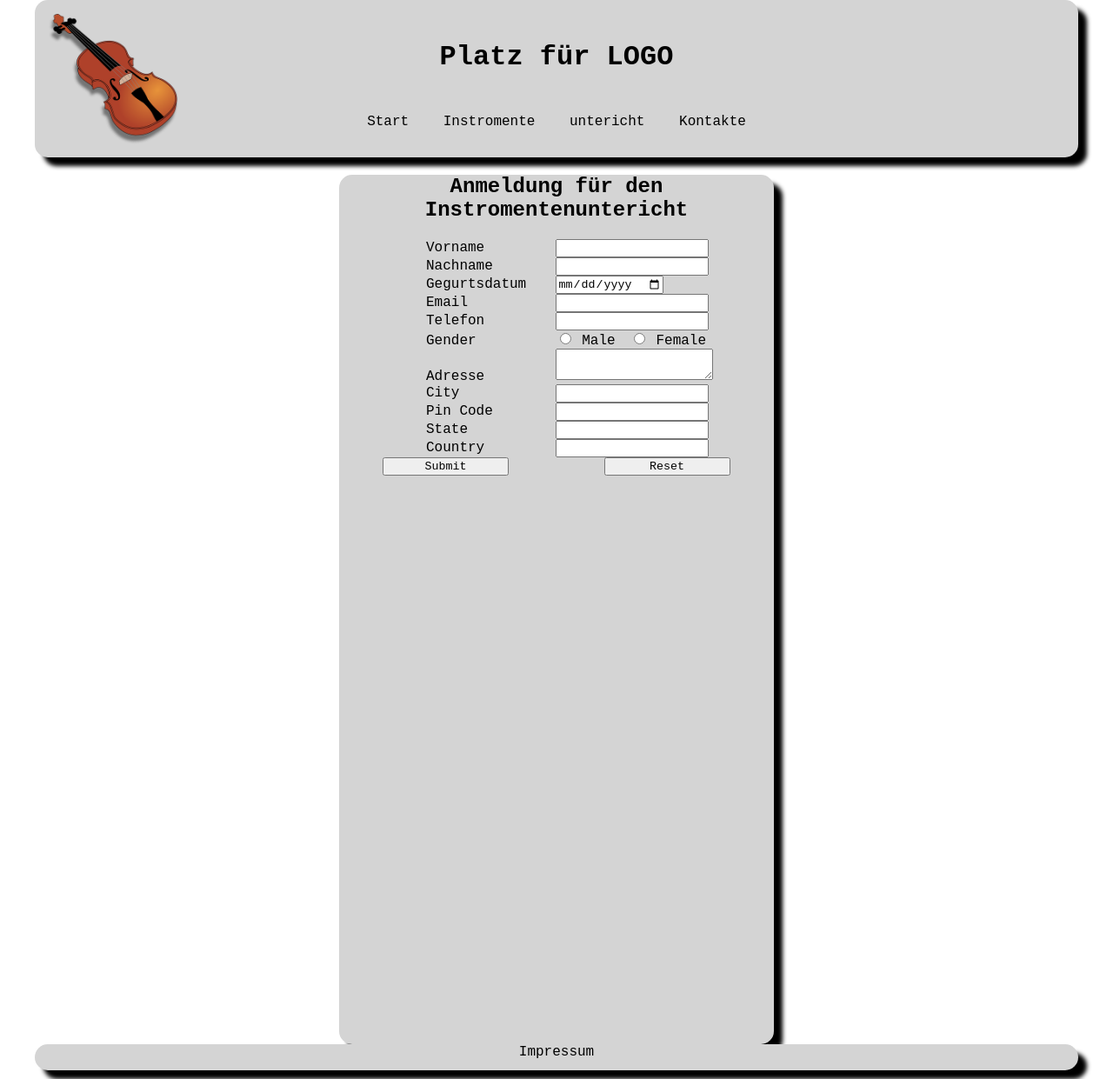
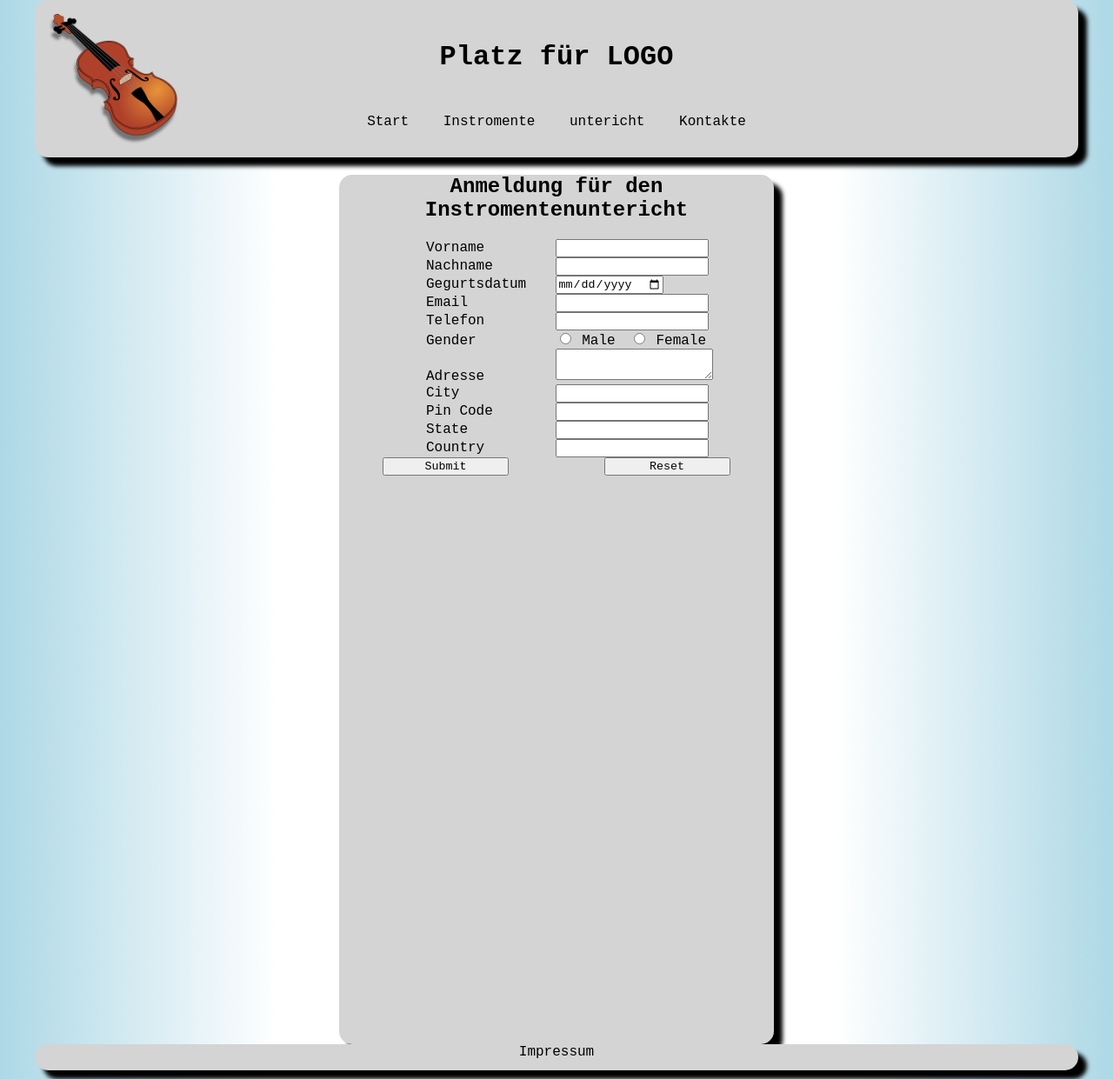
Before and after one commit to Frozz3/Musikschule-Website, a PHP site: page /Formula.html in a window 1280 px wide. Shown: the whole page at 87% size. Run offline with PHP 8.4, Linux system fonts and the light colour scheme.

Commit message:
Update Formula.css

```diff
--- a/Formula.css
+++ b/Formula.css
@@ -15,7 +15,7 @@
         }
 
         body{
-            background-color:  white;
+            background-image: linear-gradient(to right, #ADD8E6 , white, white, white, #ADD8E6);
             font-family: Arial, Helvetica, sans-serif;
             position: relative;
             max-width: 1200px;
```
